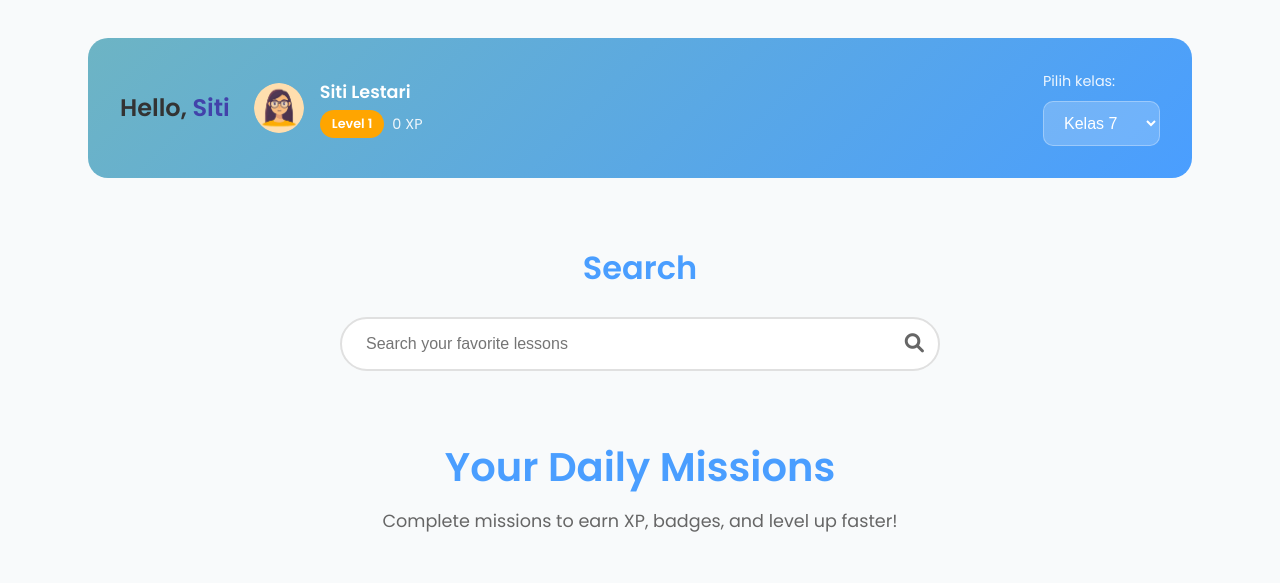
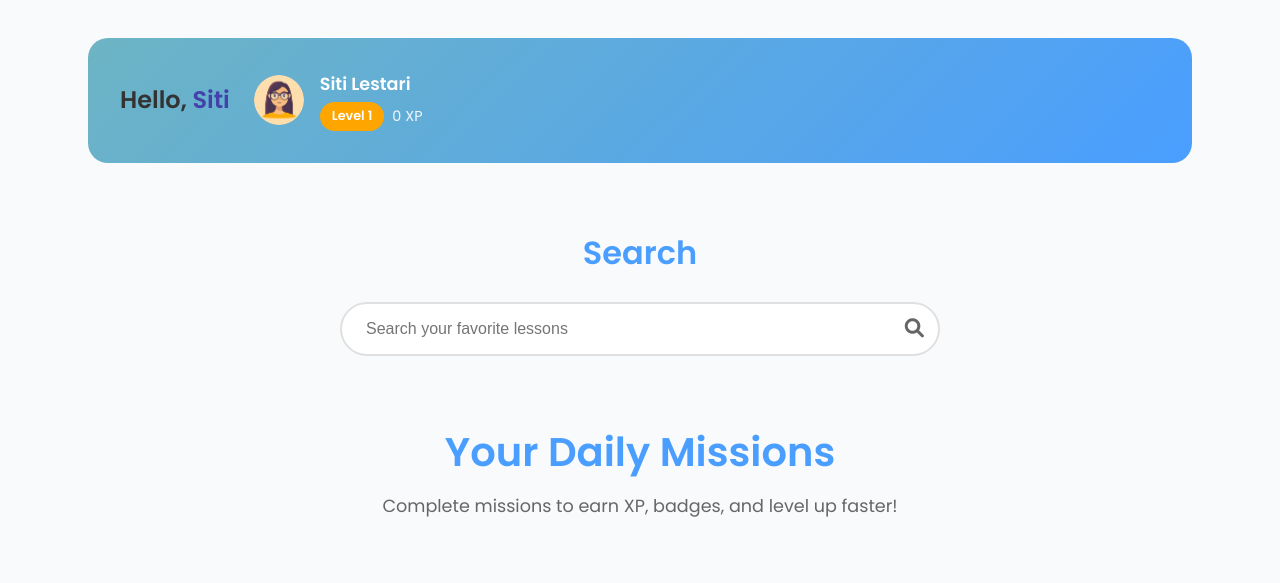
Before and after one commit to gazelle08/FEBE, a plain HTML site: page siudin-frontend/HTML/home.html in a window 1280 px wide. Shown: the part 138-721 px from the top of the page. Drawn offline with Linux system fonts and the light colour scheme; no server answers; sample sign-in values are in the browser's storage.

Commit message:
opsi kelas

```diff
--- a/siudin-frontend/CSS/home.css
+++ b/siudin-frontend/CSS/home.css
@@ -264,32 +264,6 @@ body {
 .xp-count {
     font-size: 0.9rem;
     opacity: 0.9;
-}
-
-.class-selector {
-    display: flex;
-    flex-direction: column;
-    gap: 0.5rem;
-}
-
-.class-selector label {
-    font-size: 0.9rem;
-    opacity: 0.9;
-}
-
-.class-dropdown {
-    background: rgba(255, 255, 255, 0.2);
-    border: 1px solid rgba(255, 255, 255, 0.3);
-    border-radius: 10px;
-    padding: 0.75rem 1rem;
-    color: white;
-    font-size: 1rem;
-    cursor: pointer;
-}
-
-.class-dropdown option {
-    background: #4a9eff;
-    color: white;
 }
 
 /* Search Section */
--- a/siudin-frontend/HTML/home.html
+++ b/siudin-frontend/HTML/home.html
@@ -56,17 +56,6 @@
                             </div>
                         </div>
                     </div>
-                </div>
-                <div class="class-selector">
-                    <label for="class-select">Pilih kelas:</label>
-                    <select id="class-select" class="class-dropdown">
-                        <option value="11">Kelas 7</option>
-                        <option value="10">Kelas 8</option>
-                        <option value="12">Kelas 9</option>
-                        <option value="10">Kelas 10</option>
-                        <option value="11">Kelas 11</option>
-                        <option value="12">Kelas 12</option>
-                    </select>
                 </div>
             </div>
         </section>
```
